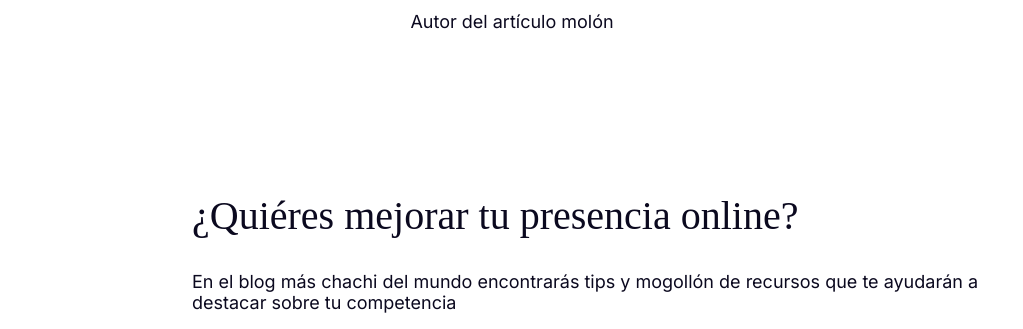
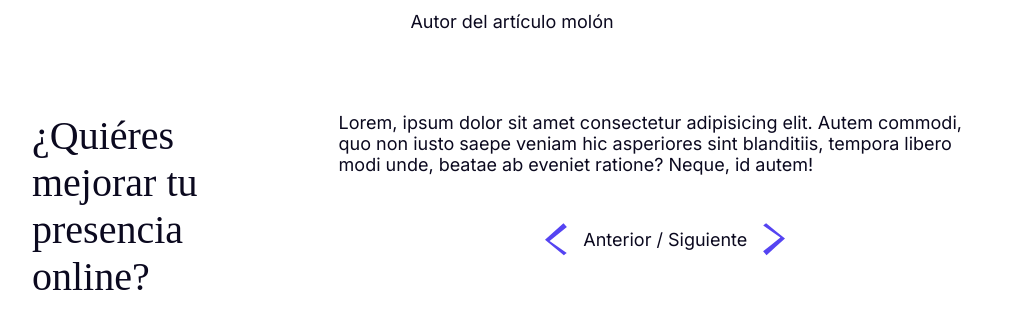
Before and after one commit to agimenez91/AndreaG_ProyectBeta, a plain HTML site: page artículo.html in a window 1280 px wide. Shown: the part 608-937 px from the top of the page, without its empty margins (128-1151 px from the left). Drawn offline with Linux system fonts and the light colour scheme; a web font is replaced by a local one.

Commit message:
article page finished

```diff
--- a/CSS/article.scss
+++ b/CSS/article.scss
@@ -1,6 +1,14 @@
 @import 'tools';
 
 .article {
+    padding-top: var(--margin-M);
+    padding-bottom: var(--margin-M);
+
+    @include MQ ($tablet) {
+        @include grid (9, var(--XS));
+        padding-top: var(--margin-L);
+    }
+
     &__header {
         @include flexible (flex, column, nowrap, center, center);
         gap: var(--L);
@@ -15,9 +23,39 @@
         }
     }
 
+    &__content {
+        grid-column: 3/10;
+    }
+
 
 }
 
 header.sect {
     align-items: center;
 }
+
+
+.previousnext {
+    @include flexible (flex, row, nowrap, center, center);
+    gap: var(--margin-S);
+    width: 100%;
+
+    & button {
+        background-color: inherit;
+        padding: 0;
+    }
+
+    & svg {
+        fill: var(--bg-color-blue);
+        transition: 0.3s ease-in-out;
+
+        &:hover {
+            fill: var(--bg-color-orange);
+        }
+    }
+
+    @include MQ ($tablet) {
+        grid-column: 3/10;
+        margin-top: var(--margin-M);
+    }
+}
--- a/artículo.html
+++ b/artículo.html
@@ -46,7 +46,7 @@
     <!-- Topbar ends -->
 
     <!-- Main start -->
-    <main class="main article">
+    <main class="main">
 
         <!-- Cover start -->
         <header class="sect article__header">
@@ -59,10 +59,28 @@
         <!-- Cover ends -->
 
         <!-- Article start -->
-        <section class="sect">
+        <section class="sect article">
             <article class="article__content">
                 <!-- The content goes here -->
+                <p>Lorem, ipsum dolor sit amet consectetur adipisicing elit. Autem commodi, quo non iusto saepe veniam hic asperiores sint blanditiis, tempora libero modi unde, beatae ab eveniet ratione? Neque, id autem!</p>
             </article>
+            <div class="previousnext">
+                <button>
+                    <a href="">
+                    <svg width="22" height="33" viewBox="0 0 22 33" fill="none" xmlns="http://www.w3.org/2000/svg">
+                        <path d="M21.8945 4.11528C16.13 8.75738 10.361 13.3995 4.5965 18.0416C10.3171 22.0388 16.0422 26.0361 21.7628 30.0333C20.8013 30.7621 19.8398 31.4864 18.8784 32.2152C12.587 27.1005 6.29118 21.9814 -0.000207335 16.8667C6.15069 11.3147 12.2972 5.76718 18.4481 0.21521L21.8945 4.11528Z"/>
+                    </svg>
+                    </a>
+                </button>
+                <p class="p--XXS">Anterior / Siguiente</p>
+                <button>
+                    <a href="">
+                    <svg width="22" height="33" viewBox="0 0 22 33" fill="none" xmlns="http://www.w3.org/2000/svg">
+                        <path d="M0.105469 28.3151C5.87001 23.673 11.639 19.0309 17.4035 14.3888C11.6829 10.3916 5.95782 6.39437 0.23718 2.39713C1.19867 1.66835 2.16016 0.943988 3.12165 0.21521C9.41304 5.32991 15.7088 10.449 22.0002 15.5637C15.8493 21.1157 9.7028 26.6632 3.5519 32.2152L0.105469 28.3151Z"/>
+                    </svg>
+                    </a>
+                </button>
+            </div>
             <aside class="sidebar">
                 <h2>
                     ¿Quiéres mejorar tu presencia online?
```
Also changed, not shown: CSS/style.css.
